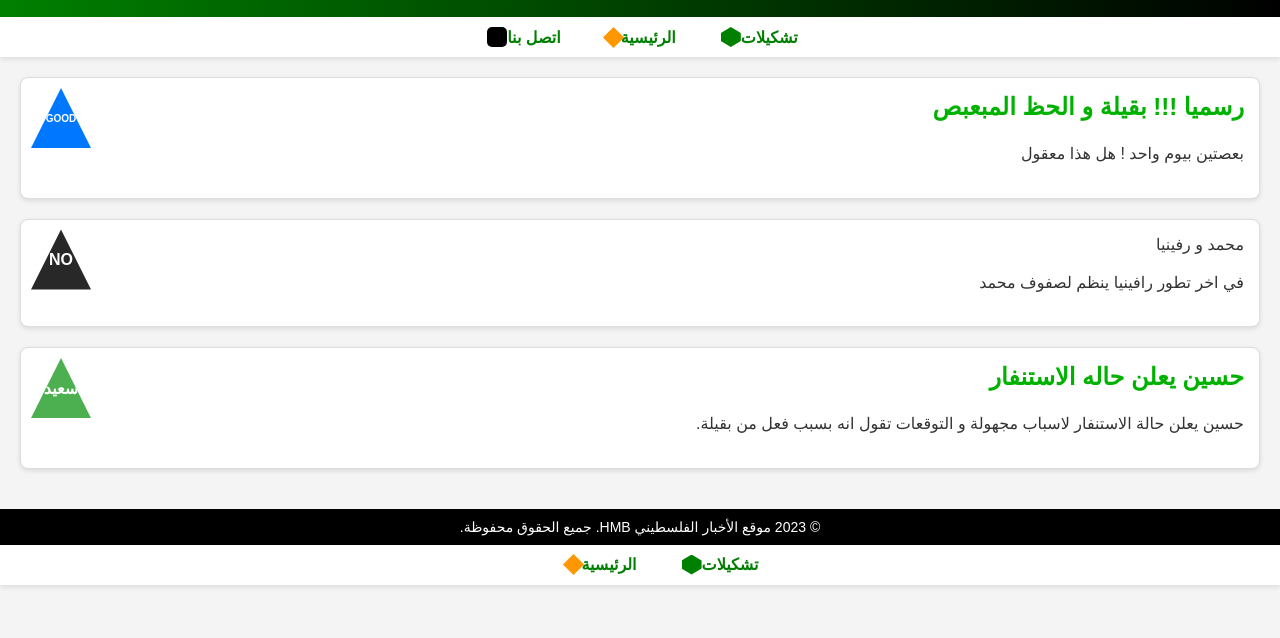
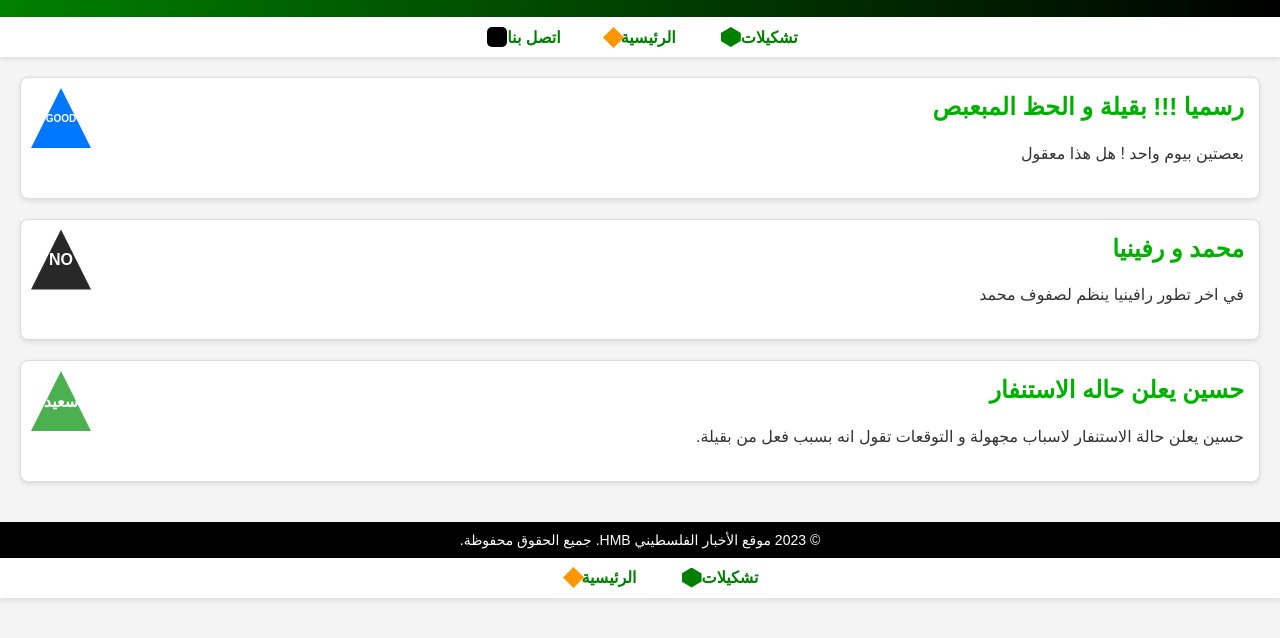
Before and after one commit to abu-samer/abu-samer, a plain HTML site: page index.html in a window 1280 px wide. Shown: the part 92-730 px from the top of the page. Drawn offline with Linux system fonts and the light colour scheme.

Commit message:
Update index.html

```diff
--- a/index.html
+++ b/index.html
@@ -237,7 +237,7 @@
 
         <div class="news-card">
             <div class="concern-triangle">NO</div>
-            <h>محمد و رفينيا</h2>
+            <h2>محمد و رفينيا</h2>
 
 
 
```
